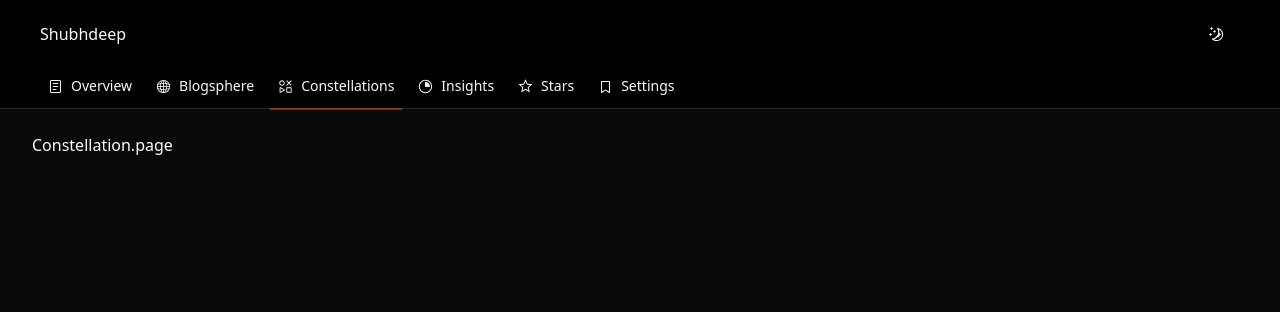
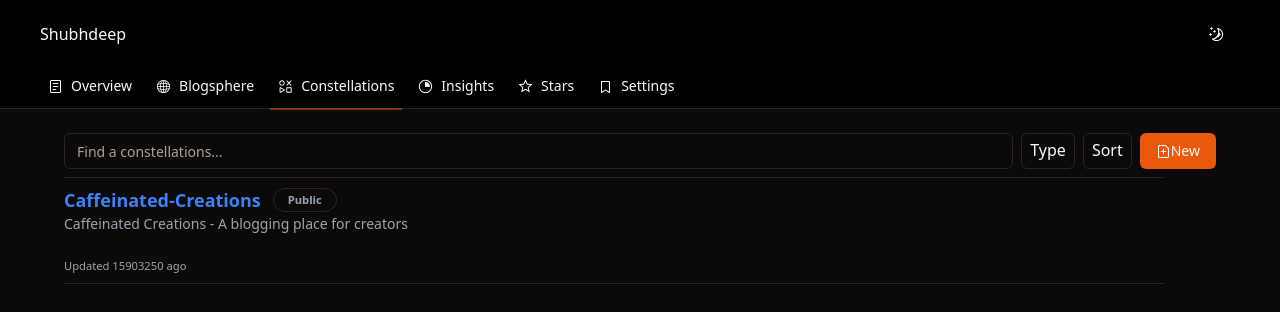
Before and after one commit to Shubhdeeps/Caffeinated-Creations, a React (Vite) app in the folder client/: page /constellation in a window 1280 px wide. Shown: the top 312 px of the page. Built offline with nearby package versions, Linux system fonts and the light colour scheme.

Commit message:
costellation ui added

```diff
--- a/client/package.json
+++ b/client/package.json
@@ -10,6 +10,7 @@
     "preview": "vite preview"
   },
   "dependencies": {
+    "@assystant/linechart": "^1.0.9",
     "@radix-ui/react-avatar": "^1.0.4",
     "@radix-ui/react-dropdown-menu": "^2.0.6",
     "@radix-ui/react-icons": "^1.3.0",
--- /dev/null
+++ b/client/src/components/ui/input.tsx
@@ -0,0 +1,25 @@
+import * as React from "react"
+
+import { cn } from "@/lib/utils"
+
+export interface InputProps
+  extends React.InputHTMLAttributes<HTMLInputElement> {}
+
+const Input = React.forwardRef<HTMLInputElement, InputProps>(
+  ({ className, type, ...props }, ref) => {
+    return (
+      <input
+        type={type}
+        className={cn(
+          "flex h-9 w-full rounded-md border border-input bg-transparent px-3 py-1 text-sm shadow-sm transition-colors file:border-0 file:bg-transparent file:text-sm file:font-medium placeholder:text-muted-foreground focus-visible:outline-none focus-visible:ring-1 focus-visible:ring-ring disabled:cursor-not-allowed disabled:opacity-50",
+          className
+        )}
+        ref={ref}
+        {...props}
+      />
+    )
+  }
+)
+Input.displayName = "Input"
+
+export { Input }
--- /dev/null
+++ b/client/src/features/Constellations/components/ConstellationActivity.tsx
@@ -0,0 +1,3 @@
+export default function ConstellationActivity() {
+  return <div></div>;
+}
--- /dev/null
+++ b/client/src/features/Constellations/components/ConstellationTopBar.tsx
@@ -0,0 +1,19 @@
+import { Button } from "@/components/ui/button";
+import { Input } from "@/components/ui/input";
+import { FilePlusIcon } from "@radix-ui/react-icons";
+
+export default function ConstellationTopBar() {
+  return (
+    <div className="flex flex-col-reverse sm:flex-row gap-2 pb-2">
+      <Input type="search" placeholder="Find a constellations..." />
+      <div className="flex flex-row space-x-2">
+        <div className="border rounded-md px-2 py-1 font-medium">Type</div>
+        <div className="border rounded-md px-2 py-1 font-medium">Sort</div>
+      </div>
+      <Button>
+        <FilePlusIcon />
+        New
+      </Button>
+    </div>
+  );
+}
--- /dev/null
+++ b/client/src/features/Constellations/components/ConstellationsCard.tsx
@@ -0,0 +1,40 @@
+import { ConstellationsModel } from "../models/Constellations.model";
+import { Link } from "react-router-dom";
+
+const constellation: ConstellationsModel = {
+  cHeader: "Caffeinated Creations - A blogging place for creators",
+  cId: "randomUID",
+  created: 15903259,
+  cTitle: "Caffeinated-Creations",
+  isPinned: false,
+  lastUpdated: 15903250,
+  tags: ["fun", "yellow"],
+  totalStars: 1,
+  visibility: "public",
+};
+export default function ConstellationsCard() {
+  const { cTitle, cHeader, visibility, created, lastUpdated } = constellation;
+  const isUpdated = created !== lastUpdated;
+  return (
+    <div className="bg-transparent border-y py-2 min-h-20 min-w-[260px] xs:w-full max-w-[1100px]">
+      <div className="space-x-2 flex gap-1 items-center">
+        <Link
+          className="text-lg hover:underline text-blue-500 font-bold"
+          to={`/username/${encodeURI(cTitle)}}`}
+        >
+          {cTitle}
+        </Link>
+        <div className="text-[0.7rem] border py-[0.15rem] rounded-full capitalize w-16 text-center text-gray-500 dark:text-gray-400 font-semibold">
+          {visibility}
+        </div>
+      </div>
+      <div className="text-sm text-gray-500 dark:text-gray-400">{cHeader}</div>
+      <div className="h-6" />
+      {isUpdated && (
+        <div className="text-gray-500 dark:text-gray-400 text-[0.7rem] font-medium">
+          Updated {lastUpdated} ago
+        </div>
+      )}
+    </div>
+  );
+}
--- a/client/src/pages/Constellation.page.tsx
+++ b/client/src/pages/Constellation.page.tsx
@@ -1,5 +1,11 @@
-import React from "react";
+import ConstellationTopBar from "@/features/Constellations/components/ConstellationTopBar";
+import ConstellationsCard from "@/features/Constellations/components/ConstellationsCard";
 
 export default function ConstellationPage() {
-  return <div>Constellation.page</div>;
+  return (
+    <div className="px-1 md:container">
+      <ConstellationTopBar />
+      <ConstellationsCard />
+    </div>
+  );
 }
```
Also changed, not shown: 1 other file (tests, documents, lock files or other folders).
